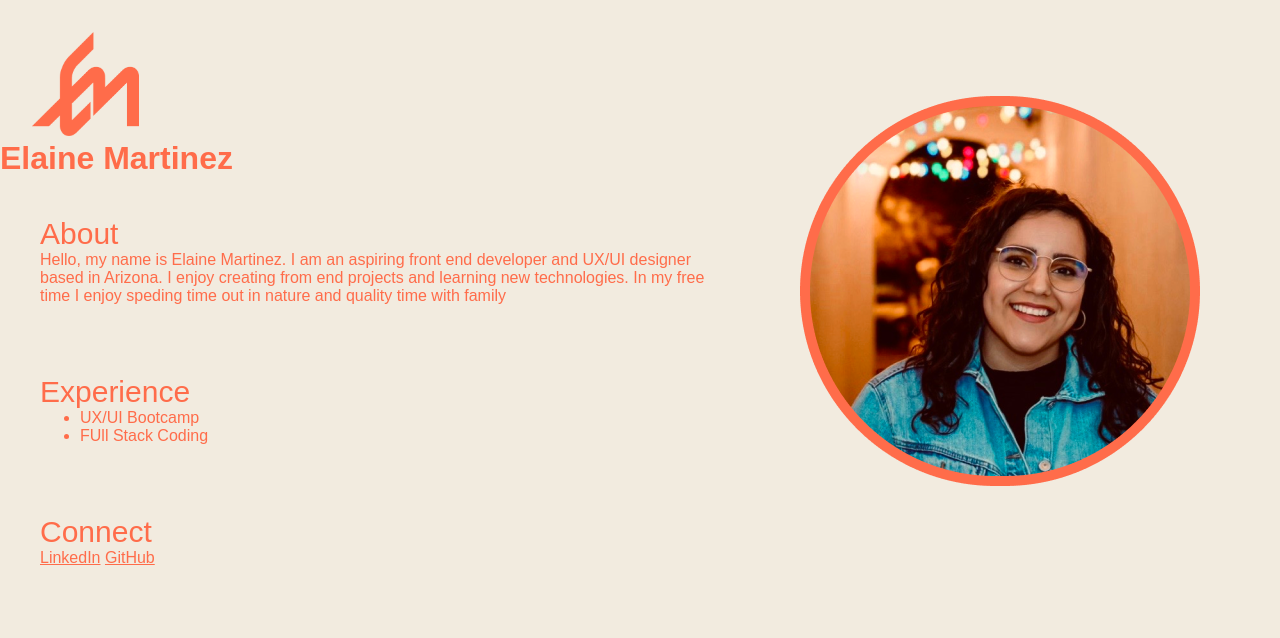
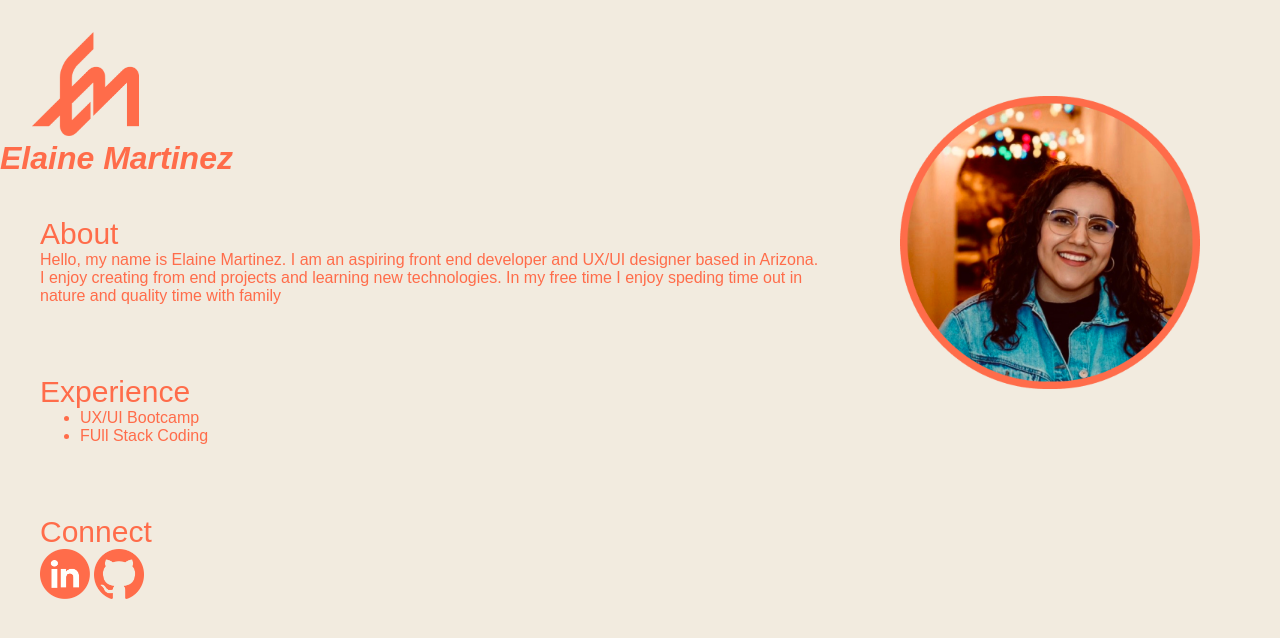
Before and after one commit to elainefmartinez/Elaine-Martinez-Luna, a plain HTML site: page index.html in a window 1280 px wide. Drawn offline with Linux system fonts and the light colour scheme; a web font is replaced by a local one.

Commit message:
updated styel and social media icons

```diff
--- a/css/index.css
+++ b/css/index.css
@@ -8,6 +8,7 @@
 #headshot{
     float: right;
     margin: 5rem;
+    width: 300px;
 }
 body{
     background-color: #f2ebdf;
@@ -15,7 +16,8 @@ body{
 }
 
 h1 {
-    color: #ff6c4a;;
+    color: #ff6c4a;
+    font-style: italic;
 }
 
 h2 {
@@ -39,7 +41,7 @@ section {
 
 }
 
-#link {
-    color:#ff6c4a;
-
+#link{
+    width: 50px;
+    height: 50px;
 }
--- a/index.html
+++ b/index.html
@@ -30,8 +30,9 @@
 
     <section id="Connect">
     <h2> Connect</h2>
-    <a id ="link" href="https://www.linkedin.com/in/elainefmartinez/">LinkedIn</a>
-    <a id = "link" href="https://github.com/elainefmartinez">GitHub</a>
+    <a href="https://www.linkedin.com/in/elainefmartinez/"><img id="link" src = "assets/LinkedIn.png"></a>
+    <a href="https://github.com/elainefmartinez"><img id ="link" src = "assets/Github.png"></a>
+
     </section>
 </body>
 
```
Also changed, not shown: assets/Github.png (added), assets/LinkedIn.png (added).
